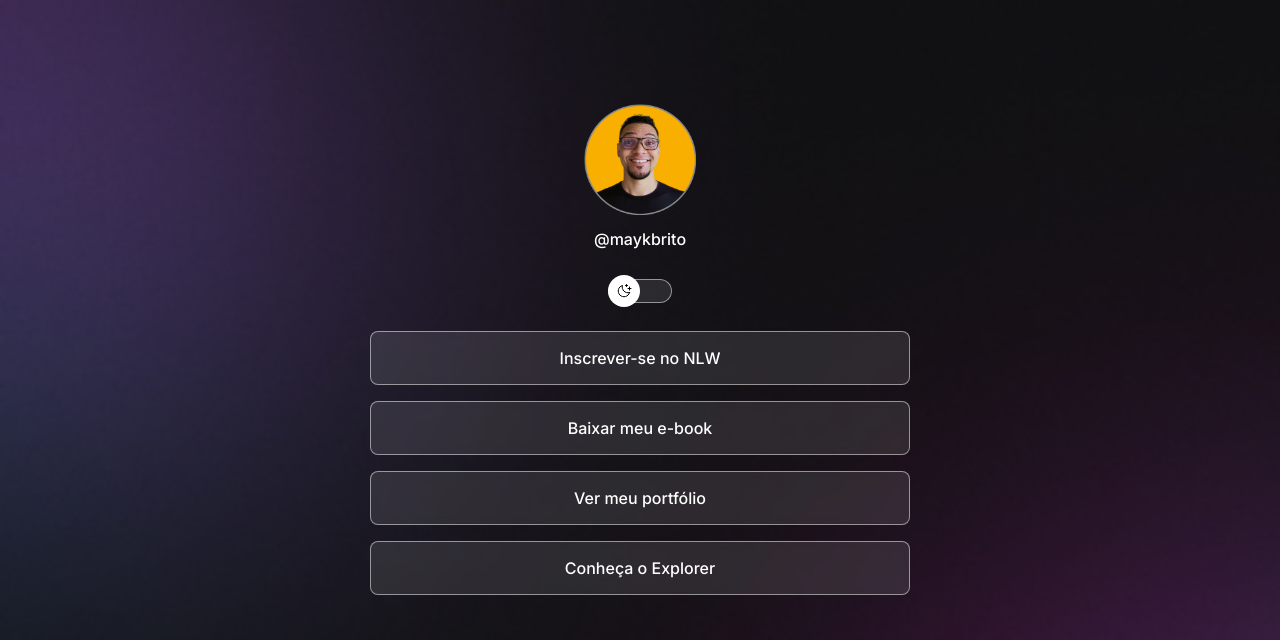
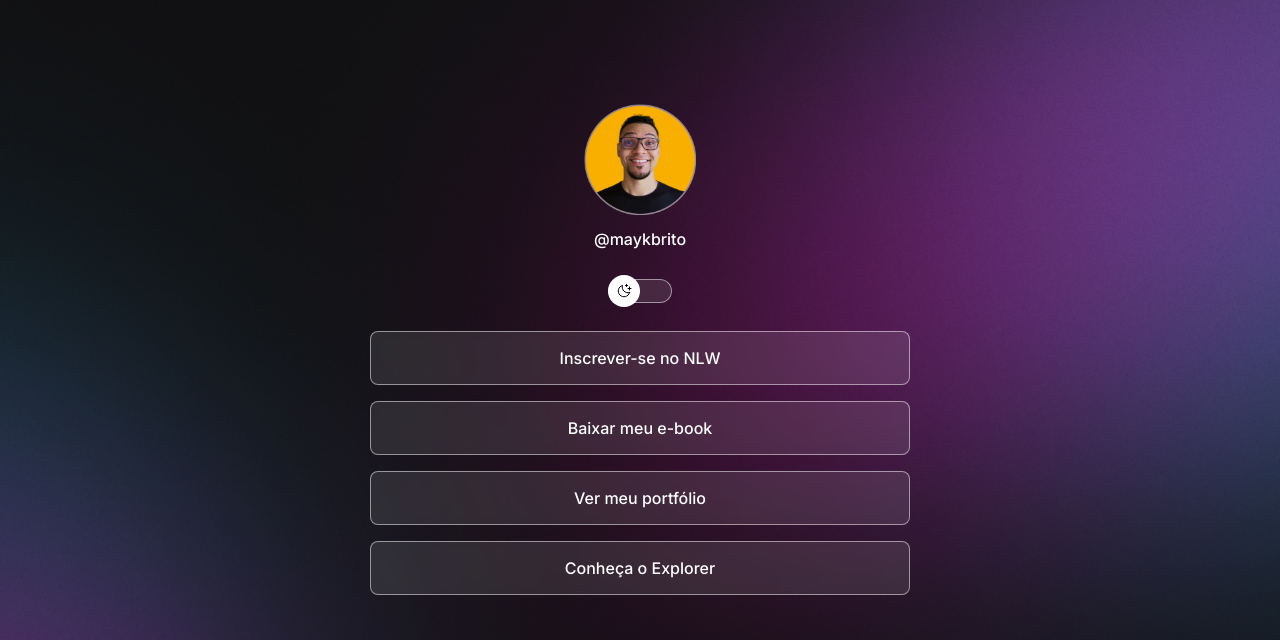
Before and after one commit to pauloadrill/projeto-devlink-discover-rocketseat, a plain HTML site: page index.html in a window 1280 px wide. Shown: the top 640 px of the page. Drawn offline with nearby package versions, Linux system fonts and the light colour scheme.

Commit message:
change backgrounds based on media queries

```diff
--- a/style.css
+++ b/style.css
@@ -35,7 +35,8 @@ body {
 
   /*background: color image repeat position/size;*/
   /*background: url(./assets/bg-mobile.jpg) no-repeat top center / cover; alterada para variável*/
-  background: var(--bg-url) no-repeat top center / cover;
+  background: var(--bg-url) no-repeat top center / cover;/*imagem de fundo*/
+  height: 100vh; /*altura da tela*/
 }
 
 /* * asteristico seletor universal*/
@@ -201,3 +202,14 @@ footer {
   padding: 24px 0; /*espaçamento*/
   font-size: 12px; /*tamanho da fonte*/
 }
+
+/*media queries */
+@media (min-width: 700px) {
+  :root {
+    --bg-url: url(./assets/bg-desktop.jpg); /*imagem de fundo*/
+  }
+
+  .light {
+    --bg-url: url(./assets/bg-desktop-light.jpg); /*imagem de fundo*/
+  }
+}
```
